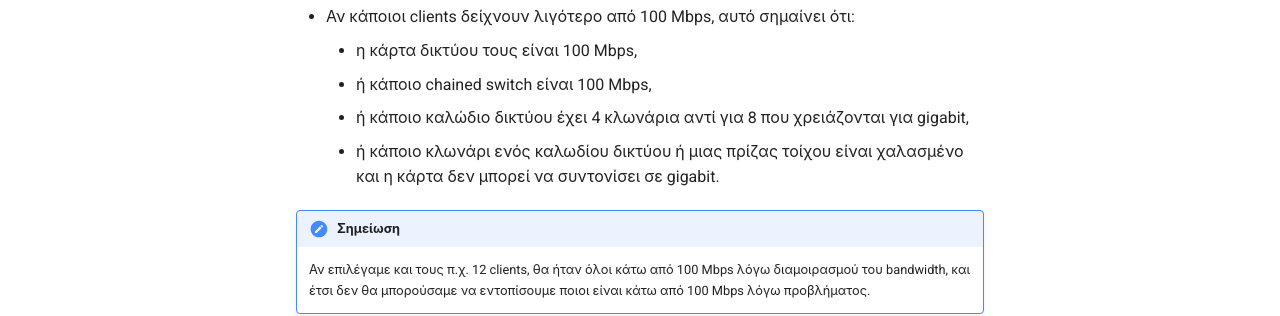
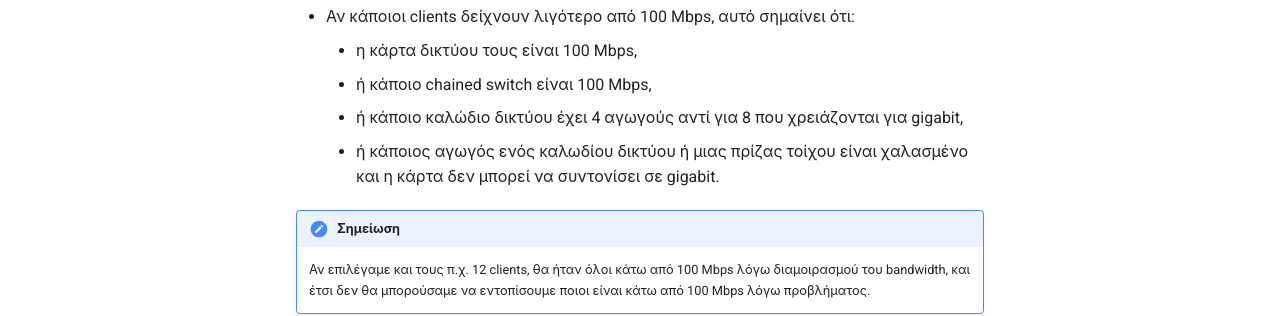
Before and after one commit to siahos/el.ltsp.org, an MkDocs documentation site: the page built from docs/epoptes/lan-benchmark.md, in a window 1280 px wide and 900 px high, scrolled down 687 px. Shown: the part 517-833 px from the top of the window. Built offline with MkDocs 1.6.1 and Material for MkDocs 9.7.7, drawn with Linux system fonts in a browser that asks for light colours; comment, search, counter and statistics services are not loaded.

Commit message:
update lan-benchmark.md

```diff
--- a/docs/epoptes/lan-benchmark.md
+++ b/docs/epoptes/lan-benchmark.md
@@ -31,9 +31,9 @@
 - Αν κάποιοι clients δείχνουν λιγότερο από 100 Mbps, αυτό σημαίνει ότι:
     - η κάρτα δικτύου τους είναι 100 Mbps,
     - ή κάποιο chained switch είναι 100 Mbps,
-    - ή κάποιο καλώδιο δικτύου έχει 4 κλωνάρια αντί για 8 που χρειάζονται για
+    - ή κάποιο καλώδιο δικτύου έχει 4 αγωγούς αντί για 8 που χρειάζονται για
       gigabit,
-    - ή κάποιο κλωνάρι ενός καλωδίου δικτύου ή μιας πρίζας τοίχου είναι
+    - ή κάποιος αγωγός ενός καλωδίου δικτύου ή μιας πρίζας τοίχου είναι
       χαλασμένο και η κάρτα δεν μπορεί να συντονίσει σε gigabit.
 
 !!! note "Σημείωση"
```
